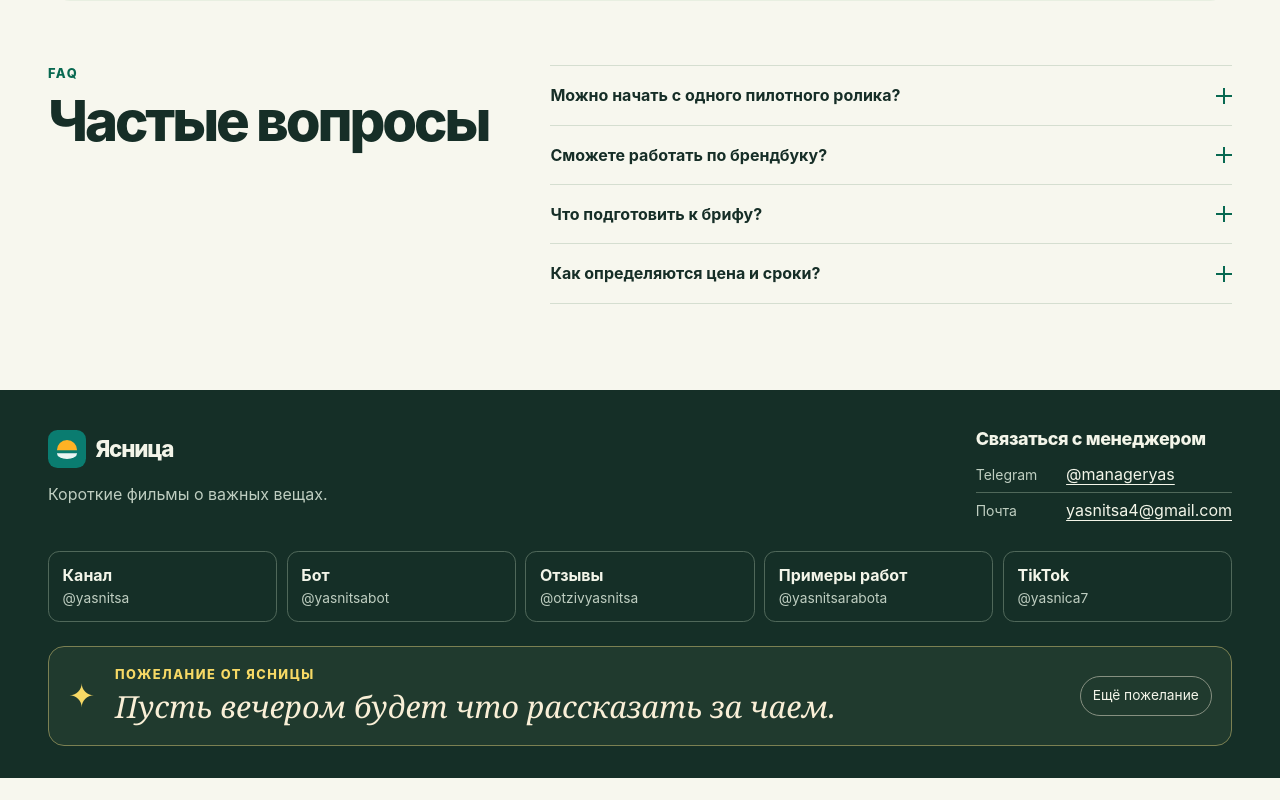
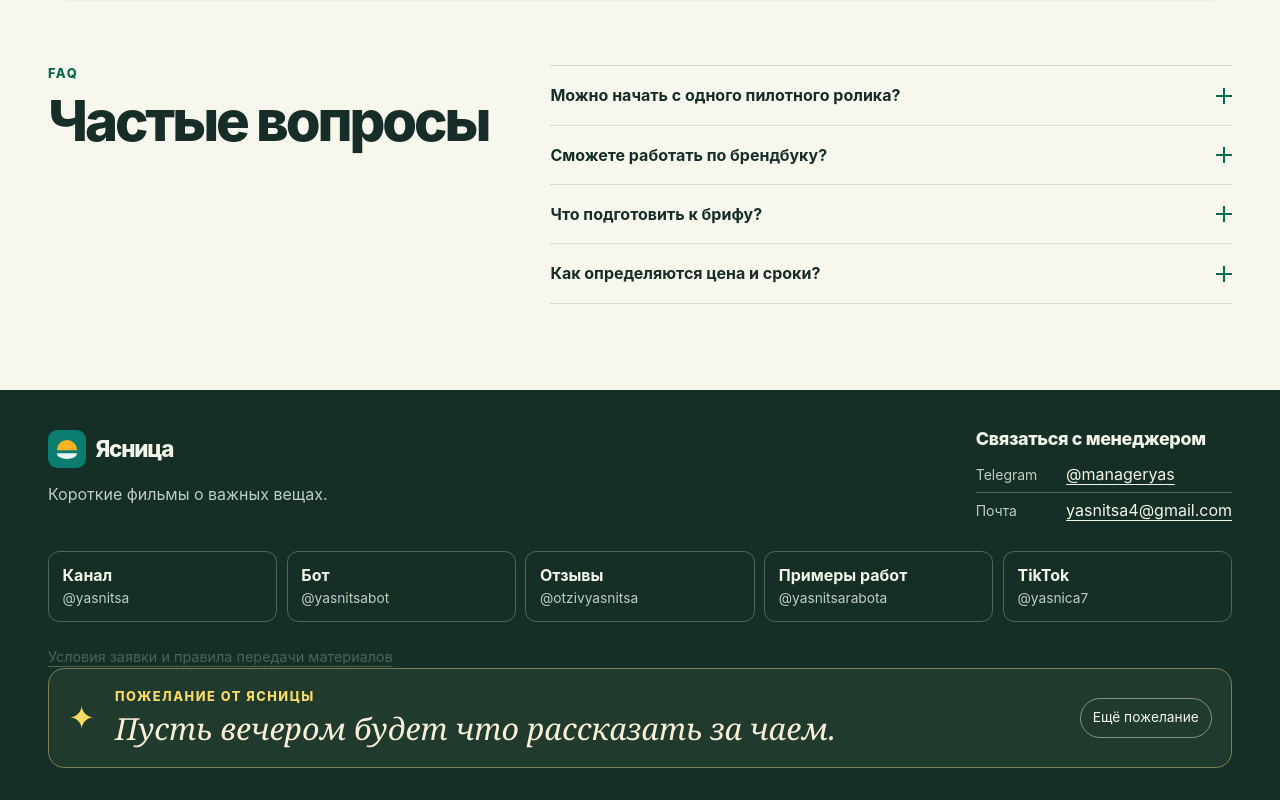
Before and after one commit to Yarosl4v-Grigoriev/yasnitsa-site, a plain HTML site: page business/index.html in a window 1280 px wide. Shown: the part 2979-3779 px from the top of the page. Before the commit the page ends 3757 px from the top, so only its background shows below. Drawn offline with Linux system fonts and the light colour scheme.

Commit message:
Link public guidelines from the business page

```diff
--- a/business/index.html
+++ b/business/index.html
@@ -84,6 +84,7 @@
 <a href="https://t.me/manageryas"><span class="contact-label">Telegram</span><span>@manageryas</span></a>
 <a href="mailto:yasnitsa4@gmail.com"><span class="contact-label" data-en="Email">Почта</span><span>yasnitsa4@gmail.com</span></a></div></div>
 <div class="socials"><a href="https://t.me/yasnitsa"><strong data-en="Channel">Канал</strong><span>@yasnitsa</span></a><a href="https://t.me/yasnitsabot"><strong data-en="Bot">Бот</strong><span>@yasnitsabot</span></a><a href="https://t.me/otzivyasnitsa"><strong data-en="Reviews">Отзывы</strong><span>@otzivyasnitsa</span></a><a href="https://t.me/yasnitsarabota"><strong data-en="Portfolio">Примеры работ</strong><span>@yasnitsarabota</span></a><a href="https://www.tiktok.com/@yasnica7"><strong data-en="TikTok">TikTok</strong><span>@yasnica7</span></a></div>
+<p class="field-note"><a href="../legal/" data-en="Order and material guidelines">Условия заявки и правила передачи материалов</a></p>
 <aside class="wish"><div class="wish-star" aria-hidden="true">✦</div><div><p data-en="A wish from Yasnitsa" class="kicker">Пожелание от Ясницы</p><p class="wish-line" id="wish" aria-live="polite"><span data-en="May today give you a reason to smile.">Пусть сегодня найдётся повод улыбнуться.</span></p></div>
 <button class="wish-next" type="button" id="wish-next"><span data-en="Another wish">Ещё пожелание</span></button></aside>
 </div></footer>
@@ -102,6 +103,7 @@
 <label for="brief"><span data-en="Idea, occasion or goal">Идея, повод или задача</span></label>
 <textarea id="brief" maxlength="650" rows="4" placeholder="Например: сказка про маленького пилота на день рождения" data-en-placeholder="For example: a little pilot’s birthday adventure"></textarea>
 <p class="field-note"><span data-en="The draft opens in Telegram or your email app. Please send it there when you are ready.">Черновик откроется в Telegram или в почтовом приложении. Отправьте его, когда будете готовы.</span></p>
+<p class="field-note"><span data-en="Keep the first message to the idea and date. Leave out photos, children’s details and third-party data.">В первом сообщении достаточно идеи и даты. Оставьте за пределами заявки фото и личные данные.</span> <a href="../legal/#materials" data-en="Material guidelines">Правила передачи материалов</a>.</p>
 <div class="buttons"><a class="button primary" id="telegram-draft" href="https://t.me/manageryas"><span data-en="Open Telegram">Открыть Telegram</span></a><a class="button secondary" id="email-draft" href="mailto:yasnitsa4@gmail.com"><span data-en="Use email">Написать на почту</span></a></div>
 </form></div></dialog>
 </body>
```
